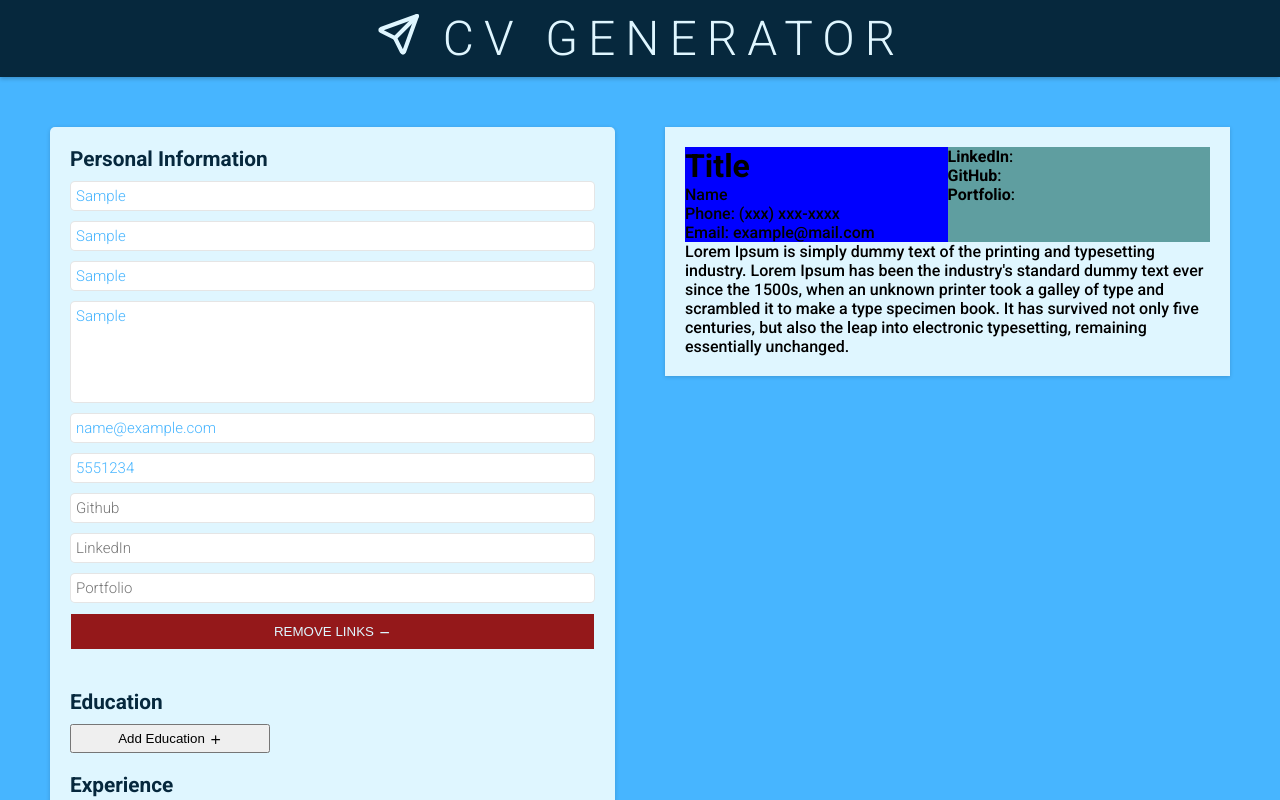
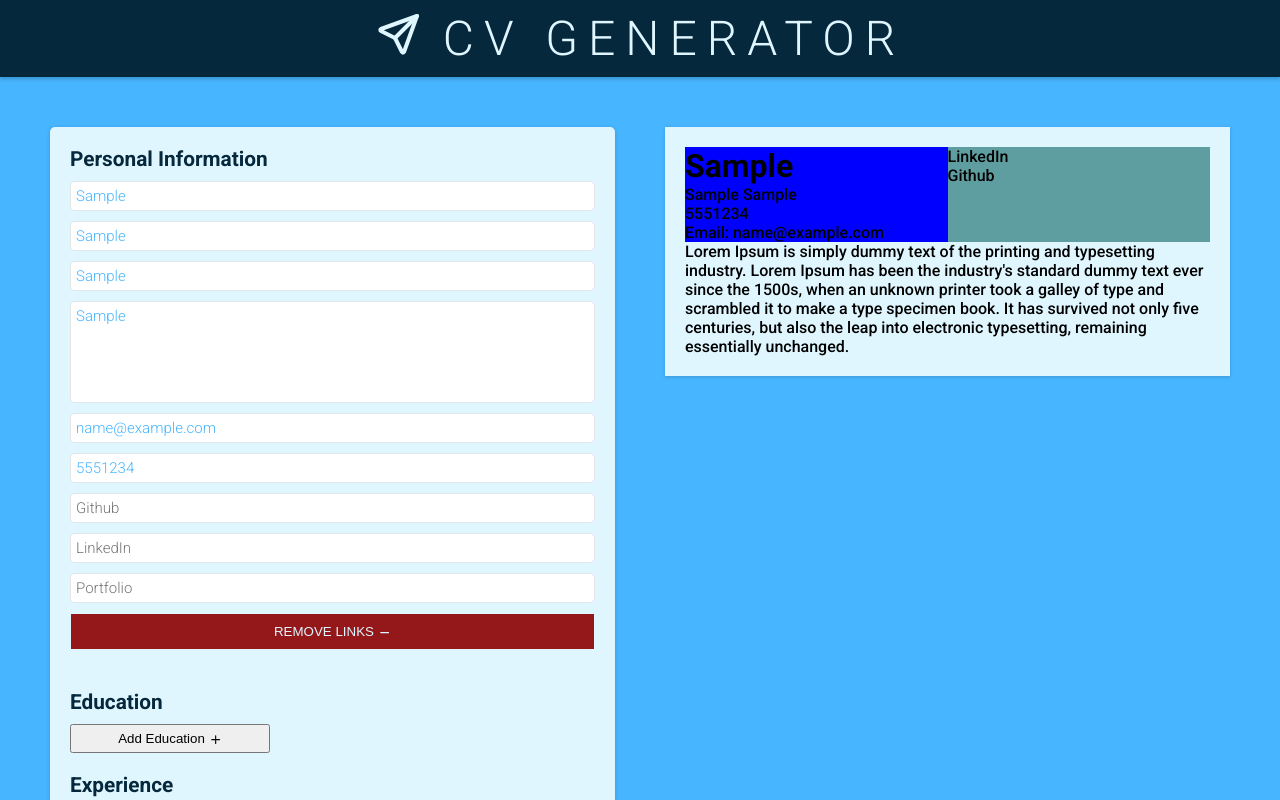
Before and after one commit to asadjawaid/CV-Builder, a React (Create React App) app: page / in a window 1280 px wide. Both pictures are taken after typing "Sample", "Sample", "Sample", "Sample", "name@example.com", "5551234" into the empty fields and a click on the button "Add Links". Shown: the top 800 px of the page. Built offline with nearby package versions, Linux system fonts and the light colour scheme.

Commit message:
CV header complete

```diff
--- a/src/components/CVPreview/CVPreview.js
+++ b/src/components/CVPreview/CVPreview.js
@@ -2,6 +2,7 @@
 /* eslint-disable no-useless-constructor */
 import React from 'react';
 import '../../styles/componentStyles.css';
+import { TbBrandLinkedin, TbBrandGithub, TbUser } from 'react-icons/tb';
 
 class CVPreview extends React.Component {
 	constructor(props) {
@@ -14,26 +15,71 @@ class CVPreview extends React.Component {
 		const { firstName, lastName, title, description, email, phoneNumber, linkedin, github, portfolio } =
 			userPersonalInfo;
 
+		// edit number for format:
+		if (phoneNumber) {
+			console.log(phoneNumber);
+		}
+
 		return (
 			<div className="cv-preview-container">
 				{/* Header */}
 				<div className="cv-preview-header">
 					<div className="header-left">
-						<h1>Title</h1>
+						{/* Title */}
+						{!title ? <h1>TITLE</h1> : <h1>{title}</h1>}
+						{/* Name */}
+						{!firstName && !lastName ? (
 							<p>Name</p>
-						<p>Phone: (xxx) xxx-xxxx</p>
-						<p>Email: example@mail.com</p>
+						) : (
+							<p className="personal-info-light">
+								{firstName} {lastName}
+							</p>
+						)}
+						{/* Phone Number: */}
+						{!phoneNumber ? <p>Phone: (xxx) xxx-xxxx</p> : <p className="personal-info-light">{phoneNumber}</p>}
+						{/* Email */}
+						{!email ? (
+							<p>Email: example@example.com</p>
+						) : (
+							<p>
+								Email: <span className="personal-info-light">{email}</span>
+							</p>
+						)}
 					</div>
 					<div className="header-right">
+						{/* Linkedin */}
+						{!linkedin ? (
+							<p>LinkedIn</p>
+						) : (
 							<p>
-							<strong>LinkedIn</strong>:{' '}
+								<TbBrandLinkedin className="icon" />
+								<a target="_blank" rel="noopener noreferrer" href={'https://www.linkedin.com/in/' + linkedin}>
+									{linkedin}
+								</a>
 							</p>
+						)}
+						{/* Github */}
+						{!github ? (
+							<p>Github</p>
+						) : (
 							<p>
-							<strong>GitHub</strong>:{' '}
+								<TbBrandGithub className="icon" />
+								<a target="_blank" rel="noopener noreferrer" href={'https://www.github.com/' + github}>
+									{github}
+								</a>
 							</p>
+						)}
+						{/* Portfolio */}
+						{!portfolio ? (
+							<></>
+						) : (
 							<p>
-							<strong>Portfolio</strong>:{' '}
+								<TbUser className="icon" />
+								<a target="_blank" rel="noopener noreferrer" href={portfolio}>
+									{portfolio}
+								</a>
 							</p>
+						)}
 					</div>
 				</div>
 				{/* Section */}
```
Lines whose indentation alone changed are shown as unchanged.
